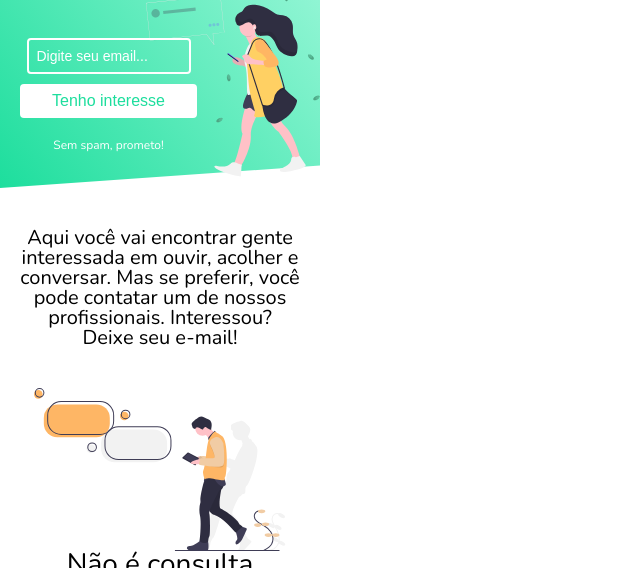
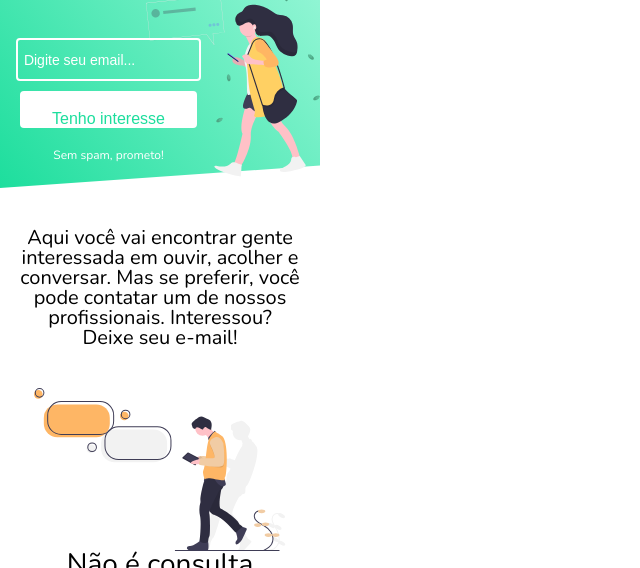
Before and after one commit to pachicodes/SessON-website, a website: page index.html in a window 1280 px wide. Shown: the part 232-800 px from the top of the page, without its empty margins (0-640 px from the left). Drawn offline with nearby package versions, Linux system fonts and the light colour scheme.

Commit message:
btn position

```diff
--- a/css/main.css
+++ b/css/main.css
@@ -1,6 +1,7 @@
 body {
     font-family: 'Nunito', sans-serif;
     text-align: center;
+    width: 100%;
     max-width: 320px;
 }
 
@@ -65,18 +66,19 @@ header {
     border: 2px solid #FFFFFF;
     background: transparent;
     border-radius: 4px;
-    padding: 8px;
-    width: 144px;
+    width: 177px;
     font-size: 14px;
+    line-height: 54px;
+    height: 37px;
 }
 
 .form__btn {
     background-color: #fff;
     border: none;
     color: #1DDE9D;
-    padding: 8px;
     text-align: center;
     text-decoration: none;
+    line-height: 54px;
     display: inline-block;
     font-size: 16px;
     width: 177px;
@@ -84,6 +86,8 @@ header {
     margin-bottom: 0;
     border-radius: 4px;
     font-size: 16px;
+    height: 37px;
+    padding-bottom: 10px;
 }
 
 ::placeholder {
```
Also changed, not shown: index.html (+1 -1 lines).
